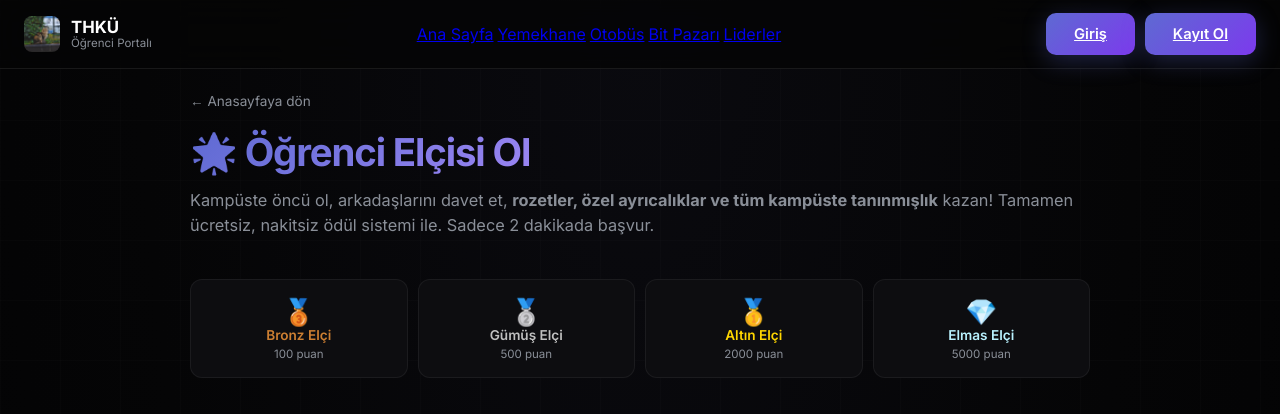
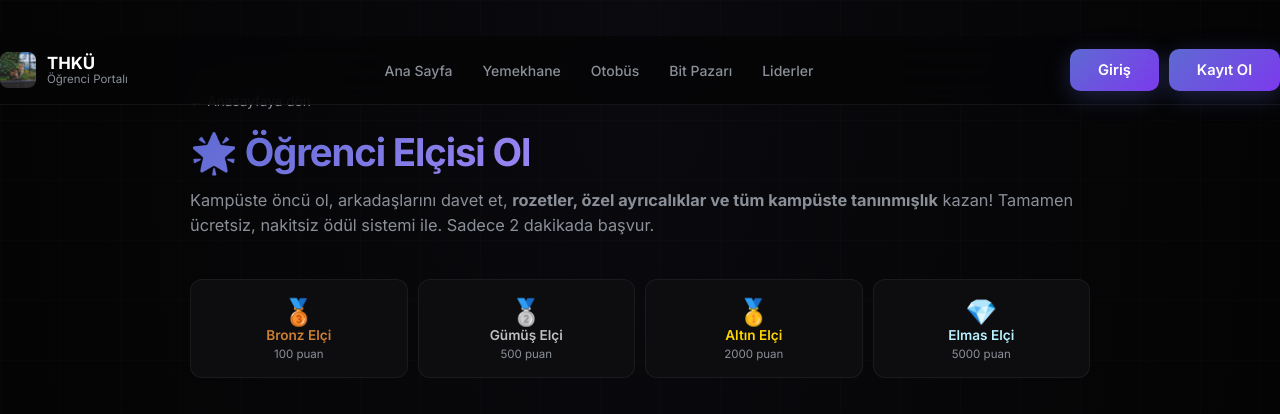
Before and after one commit to Bizbize60/okulweb, a Flask app: page /ogrenci-elcisi in a window 1280 px wide. Shown: the top 414 px of the page. Run offline with Flask 3, Linux system fonts and the light colour scheme.

Commit message:
Refactor UI styles for navbar and loader

```diff
--- a/static/css/ui.css
+++ b/static/css/ui.css
@@ -1,132 +1,93 @@
-/* =========================================================================
- * THKU UI - Global Stylesheet (Smart Sticky Navbar & Cat Preloader)
- * ========================================================================= */
 *, *::before, *::after { box-sizing: border-box; }
 
 body {
-  padding-top: 110px; /* Üst bant ve navbar fixed olduğu için içerik altta kalmasın */
+  padding-top: 105px; /* Üst bant ve navbar fixed çakışmasını önler */
+  background: #050506;
+  color: #EDEDEF;
+  font-family: 'Inter', system-ui, sans-serif;
   opacity: 0;
   transform: translateY(6px);
   transition: opacity .45s cubic-bezier(.16,1,.3,1), transform .45s cubic-bezier(.16,1,.3,1);
 }
-body.thku-page-ready {
-  opacity: 1;
-  transform: translateY(0);
-}
+body.thku-page-ready { opacity: 1; transform: translateY(0); }
 
-/* ---------- ÜST BANT & SMART STICKY NAVBAR ---------- */
+/* Üst Bant */
 .unofficial-bar {
   position: fixed;
   top: 0; left: 0; right: 0;
   z-index: 201;
+  background: rgba(245,158,11,0.18);
+  border-bottom: 1px solid rgba(245,158,11,0.25);
+  padding: 8px 24px;
+  display: flex; align-items: center; justify-content: center; gap: 10px;
+  font-size: .85rem; color: #fbbf24; font-weight: 500;
+  backdrop-filter: blur(8px);
   transition: transform 0.4s cubic-bezier(0.16, 1, 0.3, 1);
 }
+.unofficial-bar .bar-emphasis { font-weight: 800; text-decoration: underline; }
+.unofficial-bar a { color: #93c5fd; text-decoration: underline; }
 
+/* Navbar */
 .site-header {
   position: fixed;
-  top: var(--bar-h, 36px);
+  top: 36px; /* Üst bandın yüksekliği kadar aşağıda başlar */
   left: 0; right: 0;
   z-index: 200;
-  background: rgba(5, 5, 6, 0.82);
-  backdrop-filter: saturate(180%) blur(18px);
-  -webkit-backdrop-filter: saturate(180%) blur(18px);
-  border-bottom: 1px solid rgba(255,255,255,.08);
-  transition: transform 0.4s cubic-bezier(0.16, 1, 0.3, 1), background 0.3s, box-shadow 0.3s;
+  background: rgba(5, 5, 6, 0.85);
+  backdrop-filter: blur(20px);
+  border-bottom: 1px solid rgba(255,255,255,0.06);
+  transition: transform 0.4s cubic-bezier(0.16, 1, 0.3, 1), background 0.3s;
 }
 
-/* Scroll durumunda navbarın gizlenme ve cam efekti */
+/* Smart Sticky Durumları */
 body.nav-hidden .unofficial-bar { transform: translateY(-100%); }
 body.nav-hidden .site-header { transform: translateY(-150%); }
 
 body.nav-scrolled .site-header {
   background: rgba(5, 5, 6, 0.95);
-  box-shadow: 0 10px 40px rgba(0, 0, 0, 0.4);
-  backdrop-filter: blur(24px);
-  -webkit-backdrop-filter: blur(24px);
+  box-shadow: 0 10px 40px rgba(0,0,0,0.4);
 }
 
-.nav-inner {
-  display: flex;
-  align-items: center;
-  gap: 14px;
-  height: 68px;
-  max-width: 1400px;
-  margin: 0 auto;
-  padding: 0 24px;
+.nav-link {
+  padding: 7px 13px; color: #8A8F98; text-decoration: none;
+  font-size: .875rem; font-weight: 500; border-radius: 8px; transition: all .2s;
 }
+.nav-link:hover, .nav-link.active { color: #EDEDEF; background: rgba(255,255,255,0.05); }
 
-/* ---------- KEDİ LOADER (PRELOADER) ---------- */
+/* Kedi Loader */
 #cat-loader {
-  position: fixed;
-  inset: 0;
-  z-index: 999999;
-  background: #050506;
-  display: flex;
-  flex-direction: column;
-  align-items: center;
-  justify-content: center;
+  position: fixed; inset: 0; z-index: 999999;
+  background: #050506; display: flex; flex-direction: column;
+  align-items: center; justify-content: center;
   transition: opacity 0.6s cubic-bezier(0.16, 1, 0.3, 1), visibility 0.6s;
 }
-
-.cat-spinner {
-  position: relative;
-  display: flex;
-  flex-direction: column;
-  align-items: center;
-}
-
+.cat-spinner { position: relative; display: flex; flex-direction: column; align-items: center; }
 .cat-spinner img {
-  width: 80px;
-  height: 80px;
-  object-fit: contain;
+  width: 80px; height: 80px; object-fit: contain;
   animation: catBounce 0.6s cubic-bezier(0.28, 0.84, 0.42, 1) infinite alternate;
   filter: drop-shadow(0 10px 15px rgba(94, 106, 210, 0.4));
 }
-
 .cat-shadow {
-  width: 50px;
-  height: 8px;
-  background: rgba(0, 0, 0, 0.4);
-  border-radius: 50%;
-  margin-top: 15px;
-  filter: blur(4px);
+  width: 50px; height: 8px; background: rgba(0,0,0,0.4);
+  border-radius: 50%; margin-top: 15px; filter: blur(4px);
   animation: shadowScale 0.6s cubic-bezier(0.28, 0.84, 0.42, 1) infinite alternate;
 }
+.loader-text {
+  margin-top: 25px; font-size: 1.2rem; font-weight: 700;
+  background: linear-gradient(135deg, #fff, #5E6AD2);
+  -webkit-background-clip: text; -webkit-text-fill-color: transparent;
+}
+@keyframes catBounce { 0% { transform: translateY(0) scaleY(0.9); } 100% { transform: translateY(-40px) scaleY(1.05); } }
+@keyframes shadowScale { 0% { transform: scale(1); opacity: 0.6; } 100% { transform: scale(0.4); opacity: 0.2; } }
+body.loaded #cat-loader { opacity: 0; visibility: hidden; pointer-events: none; }
 
-.loader-text {
-  margin-top: 25px;
-  font-size: 1.2rem;
-  font-weight: 700;
-  background: linear-gradient(135deg, #fff, #5E6AD2);
-  -webkit-background-clip: text;
-  -webkit-text-fill-color: transparent;
-  animation: pulseText 1.5s ease-in-out infinite;
-}
-
-@keyframes catBounce {
-  0% { transform: translateY(0) scaleY(0.9); }
-  100% { transform: translateY(-40px) scaleY(1.05); }
-}
-@keyframes shadowScale {
-  0% { transform: scale(1); opacity: 0.6; }
-  100% { transform: scale(0.4); opacity: 0.2; }
-}
-@keyframes pulseText {
-  0%, 100% { opacity: 0.6; transform: scale(0.98); }
-  50% { opacity: 1; transform: scale(1); }
-}
-
-body.loaded #cat-loader {
-  opacity: 0;
-  visibility: hidden;
-  pointer-events: none;
-}
-
-/* ---------- MODERN HOVER EFEKTLERİ ---------- */
+/* Butonlar & Hover */
 .btn {
+  display: inline-flex; align-items: center; justify-content: center;
+  min-height: 40px; padding: 0 18px; border-radius: 8px; font-weight: 500;
+  text-decoration: none; border: none; cursor: pointer; color: #fff;
   transition: transform 0.3s cubic-bezier(0.34, 1.56, 0.64, 1), box-shadow 0.3s !important;
 }
-.btn:hover {
-  transform: translateY(-4px) scale(1.03) !important;
-  box-shadow: 0 12px 25px rgba(94, 106, 210, 0.35) !important;
-}
+.btn-primary { background: #5E6AD2; }
+.btn-secondary { background: rgba(255,255,255,0.05); border: 1px solid rgba(255,255,255,0.08); color: #EDEDEF; }
+.btn:hover { transform: translateY(-3px) scale(1.02); box-shadow: 0 10px 20px rgba(94,106,210,0.3); }
```
